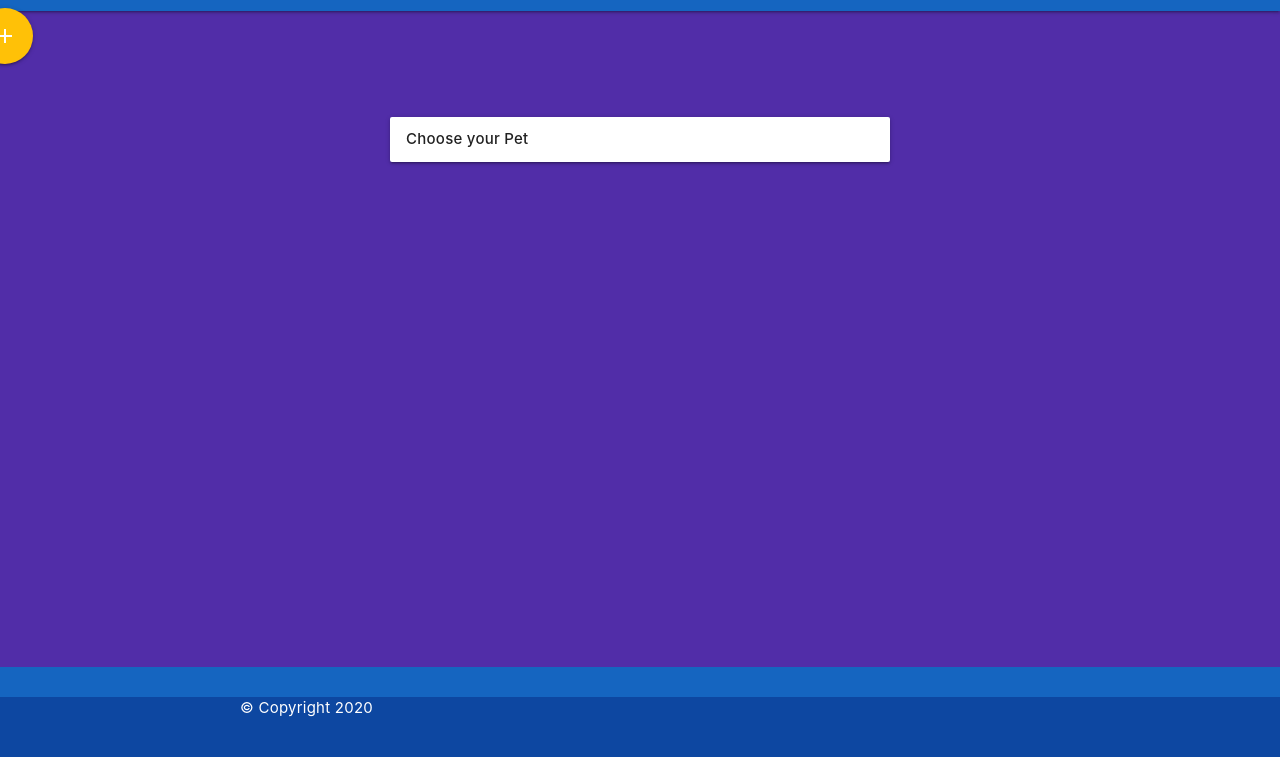
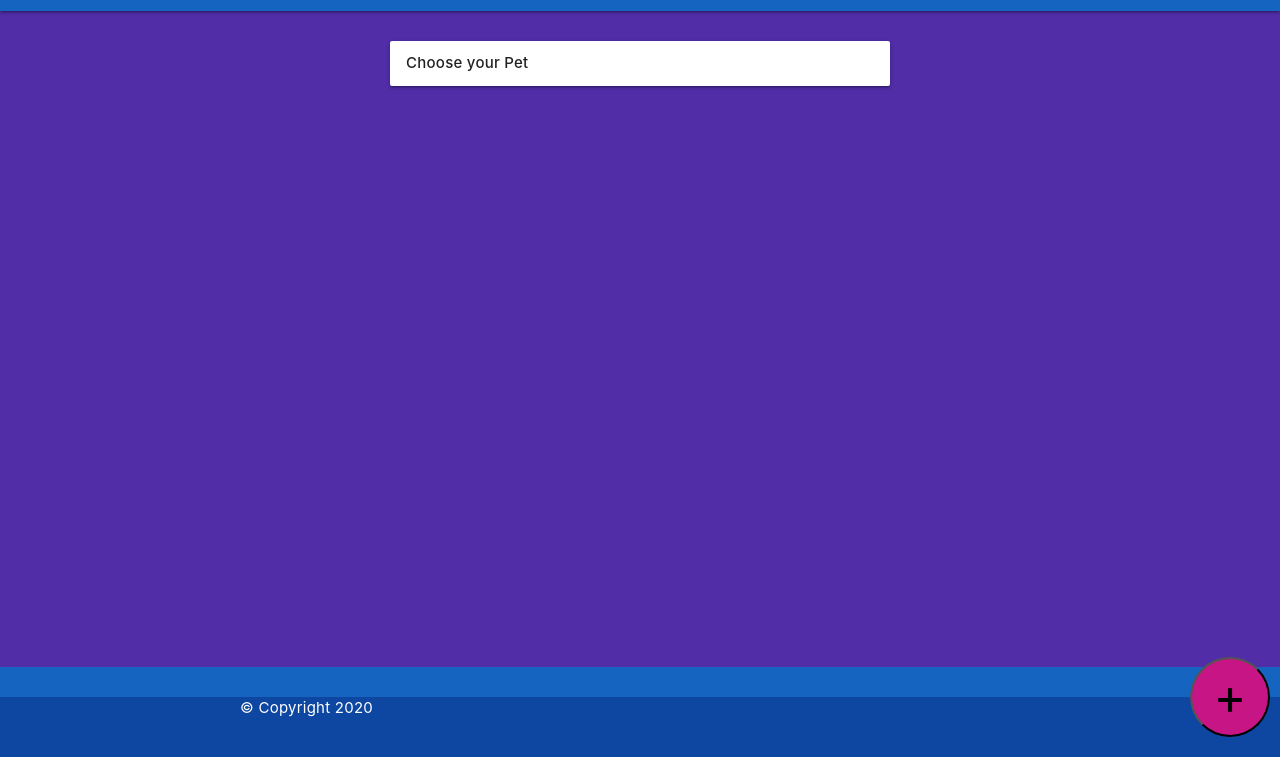
Before and after one commit to megan-pg/tamagotchi, a website: page public/list.html in a window 1280 px wide. Shown: the part 53-810 px from the top of the page. Drawn offline with nearby package versions, Linux system fonts and the light colour scheme; no server answers.

Commit message:
fixed past merge issue that overrode button

```diff
--- a/public/list.html
+++ b/public/list.html
@@ -36,14 +36,11 @@
 
             <div>
                 <!-- TODO INLINE STYLING NEEDS TO BE MOVED, ADDNEW BUTTON CAN LIKELY BE REPLACED WITH A MATERIALZE COMPONENT -->
-                <div id="addNewButton"
-                    class="fixed-action-btn btn btn-large btn-floating amber waves-effect waves-light">
-                    <i class="large material-icons">add</i>
-                    <form class=" col s12 active" method="post" id="addNewForm">
+                <div style="position: fixed; right: 10px; bottom: 10px;">
+                    <form class="col s12 active" method="post" id="addNewForm">
                         <div class='row'>
                             <div class='col s12'>
                                 <h5 class="login-text indigo-text">Create a new Animal</h5>
-
                                 <div class='row'>
                                     <div class='input-field col s12'>
                                         <input class='validate' type='text' name='name' id='name' />
@@ -72,6 +69,15 @@
                             </div>
                         </div>
                     </form>
+                    <button id="addNewButton" type="button" style="
+                    border-radius: 50%;
+                    background-color: mediumvioletred;
+                    width: 80px;
+                    height: 80px;
+                    font-size: 50px;
+                    float: right;
+                  ">+
+                    </button>
                 </div>
 
                 <div class="container">
```
